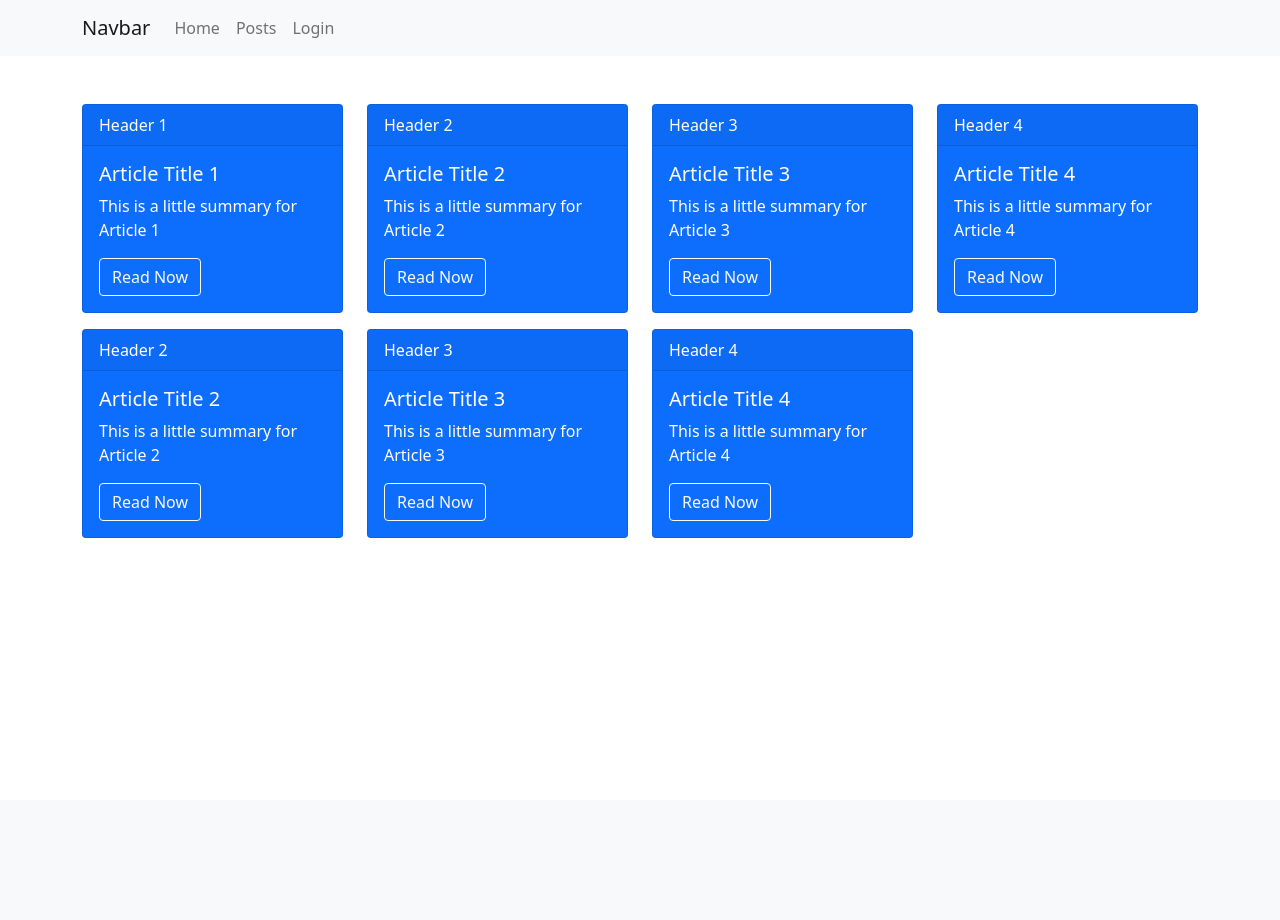
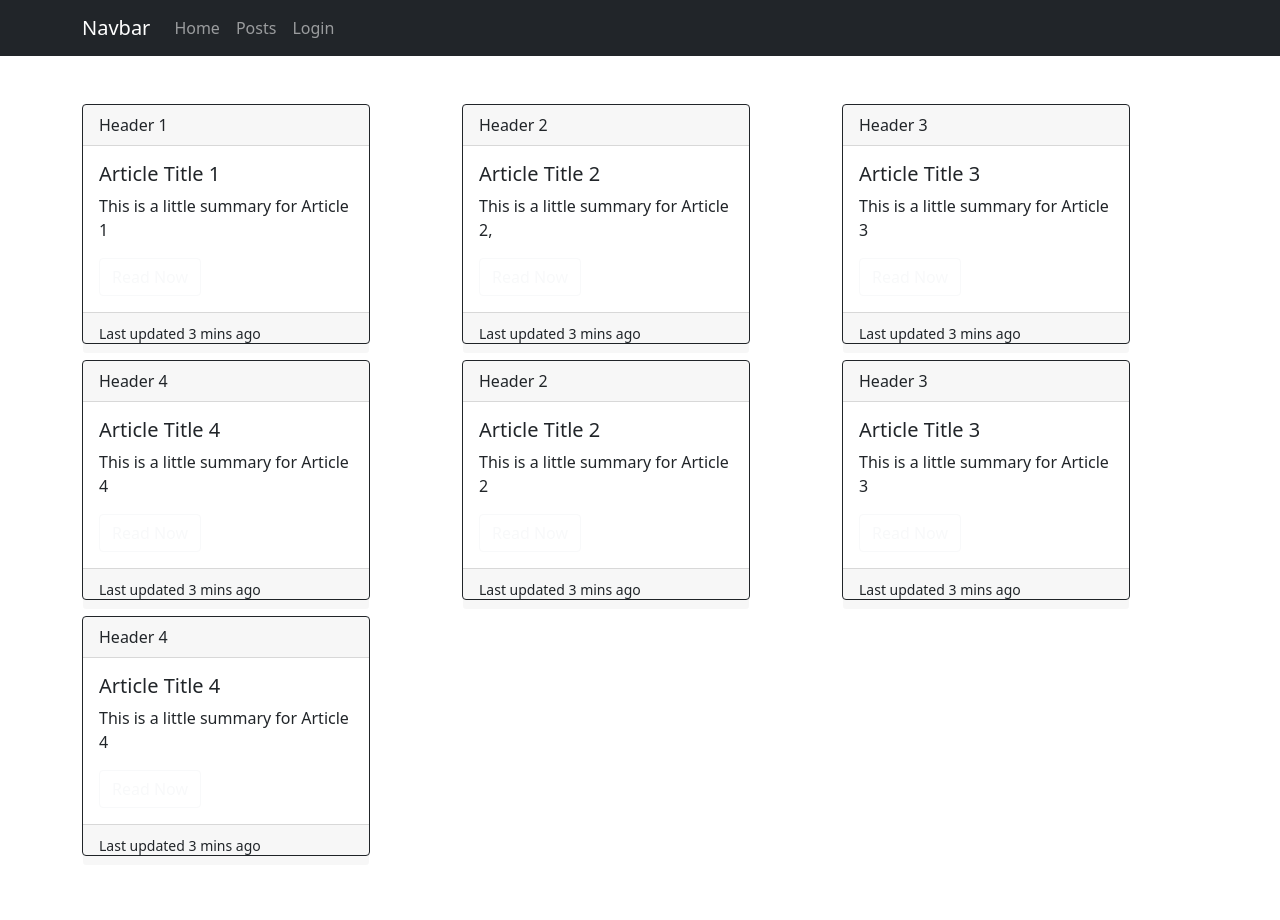
Before and after one commit to 000-Abrar-Ahmed-000/Blog, a Flask app: page /posts in a window 1280 px wide. Before the commit the page ends 538 px from the top, so only its background shows below. Run offline with Flask 2, Linux system fonts and the light colour scheme; some libraries are stand-ins or nearby versions.

Commit message:
bootstrap elements added

```diff
--- a/Flask_App/routes.py
+++ b/Flask_App/routes.py
@@ -12,7 +12,7 @@ blog_posts = [
      },
     {'header': "Header 2",
      'title': "Article Title 2",
-     'text': "This is a little summary for Article 2"
+     'text': "This is a little summary for Article 2, "
      },
     {'header': "Header 3",
      'title': "Article Title 3",
@@ -127,7 +127,7 @@ def dashboard():
 @app.route('/editor')
 @login_required
 def editor():
-    pass
+    return render_template('blog_editor.html')
 
 
 @app.route('/viewer')
--- a/Flask_App/templates/dashboard.html
+++ b/Flask_App/templates/dashboard.html
@@ -2,7 +2,8 @@
 
 
 {% block body %}
-    <h1> All Posts </h1>
+    <h2> All Posts </h2>
+    <hr>
     <br><br>
     <table class="table table-dark" style="width:70%">
       <thead>
--- a/Flask_App/templates/includes/_navbar.html
+++ b/Flask_App/templates/includes/_navbar.html
@@ -1,4 +1,4 @@
-<nav class="navbar navbar-expand-lg navbar-light bg-light">
+<nav class="navbar navbar-expand-lg navbar-dark bg-dark">
   <div class="container">
     <a class="navbar-brand" href="#">Navbar</a>
       <!-- button works using jquery -->
--- a/Flask_App/templates/layout.html
+++ b/Flask_App/templates/layout.html
@@ -9,17 +9,20 @@
 <body>
     <!-- including the navbar.html in all pages -->
     {% include 'includes/_navbar.html' %}
-    <div class="container mt-5">
+    <div class="container-fluid px-0">
         <!--  flash messages initiated from routes.py displayed before block -->
         {% with messages = get_flashed_messages(with_categories=true) %}
             {% if messages %}
+            <div class="container mt-5">
                 {% for category, message in messages %}
                     <div class="alert alert-{{ category }}">
-                      {{ message }}
+                    {{ message }}
                     </div>
                 {% endfor %}
+            </div>
             {% endif %}
         {% endwith %}
+
         {% block body %}{% endblock %}
     </div>
     <!-- jquery link first to make toggle work - see documentation -->
--- a/Flask_App/templates/posts.html
+++ b/Flask_App/templates/posts.html
@@ -2,20 +2,24 @@
 
 
 {% block body %}
-
+    <div class="container my-5">
         <div class="row">
             {% for post in posts %}
-            <div class="col-sm-3">
-                <div class="card text-white bg-primary mb-3" style="max-width: 18rem;">
+                <div class="col">
+                    <div class="card border-dark mb-3" style="width: 18rem; height: 15rem;">
                         <div class="card-header">{{ post.header }}</div>
-                    <div class="card-body">
+                        <div class="card-body text-dark">
                             <h5 class="card-title">{{ post.title }}</h5>
                             <p class="card-text">{{ post.text }}</p>
                             <a href="#" class="btn btn-outline-light">Read Now</a>
+                    </div>
+                    <div class="card-footer">
+                        <small class="text-dark">Last updated 3 mins ago</small>
                     </div>
                     </div>
                 </div>
             {% endfor %}
         </div>
+    </div>
 
 {% endblock %}
```
Also changed, not shown: Flask_App/templates/index.html (+26 -8 lines). Lines whose indentation alone changed are shown as unchanged.
